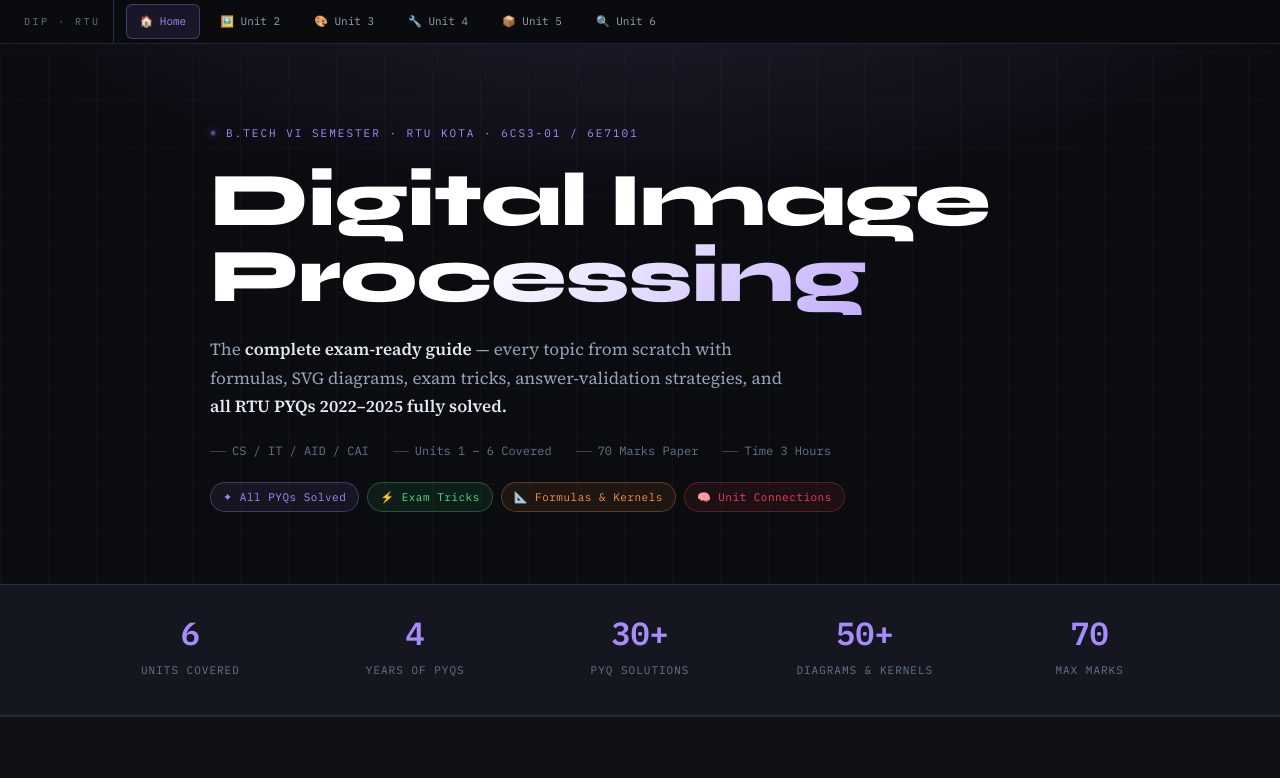
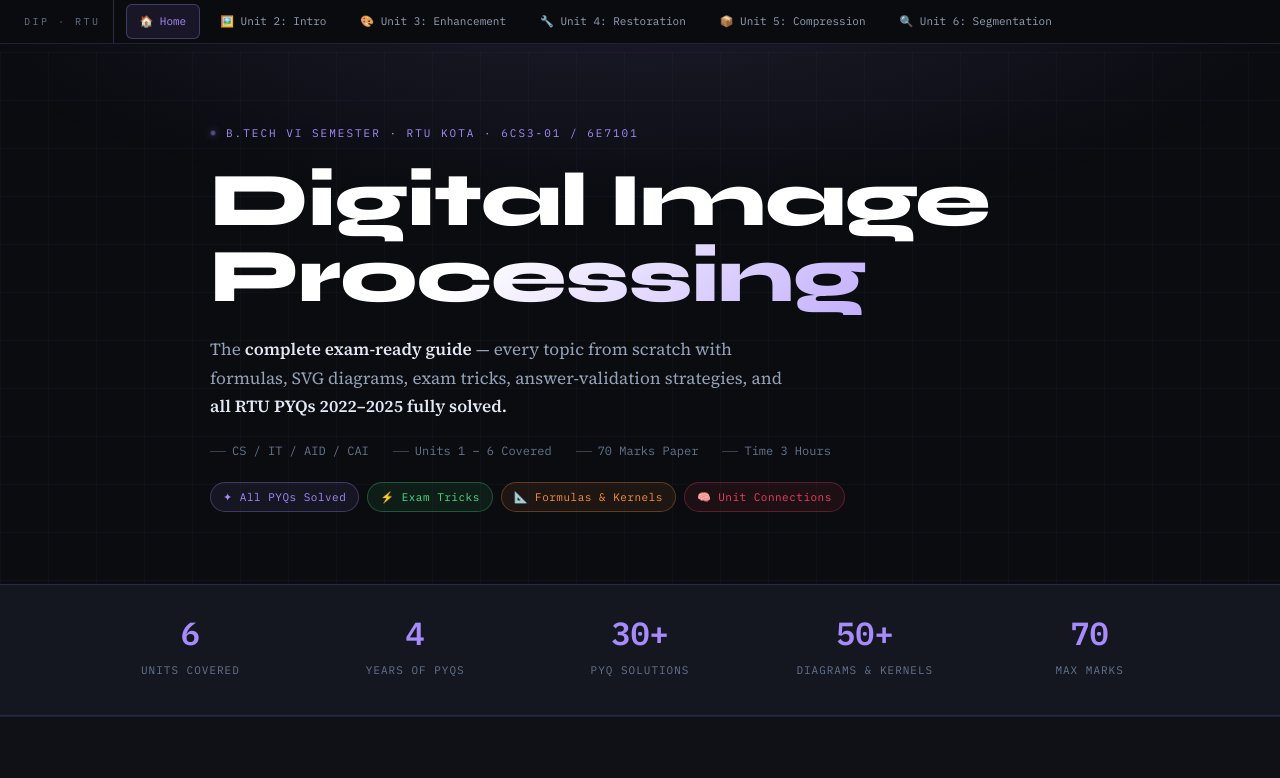
Before and after one commit to mahanshstarktech/Digital-Image-Processing, a plain HTML site: page index.html in a window 1280 px wide. Shown: the top 778 px of the page. Drawn offline with Linux system fonts and the light colour scheme.

Commit message:
Fixed nav bar contents

```diff
--- a/index.html
+++ b/index.html
@@ -490,11 +490,11 @@ h4 { font-family: var(--head); font-size: 15px; font-weight: 700; color: var(--t
 <nav class="topnav">
   <span class="topnav-label">DIP · RTU</span>
   <a class="nav-chip active" href="index.html">🏠 Home</a>
-  <a class="nav-chip" href="unit2.html">🖼️ Unit 2</a>
-  <a class="nav-chip" href="unit3.html">🎨 Unit 3</a>
-  <a class="nav-chip" href="unit4.html">🔧 Unit 4</a>
-  <a class="nav-chip" href="unit5.html">📦 Unit 5</a>
-  <a class="nav-chip" href="unit6.html">🔍 Unit 6</a>
+  <a class="nav-chip" href="unit2.html">🖼️ Unit 2: Intro</a>
+  <a class="nav-chip" href="unit3.html">🎨 Unit 3: Enhancement</a>
+  <a class="nav-chip" href="unit4.html">🔧 Unit 4: Restoration</a>
+  <a class="nav-chip" href="unit5.html">📦 Unit 5: Compression</a>
+  <a class="nav-chip" href="unit6.html">🔍 Unit 6: Segmentation</a>
 </nav>
 
 <!-- ════════════════════════════════════════════ HERO ════════════════════════════════════════════ -->
```
